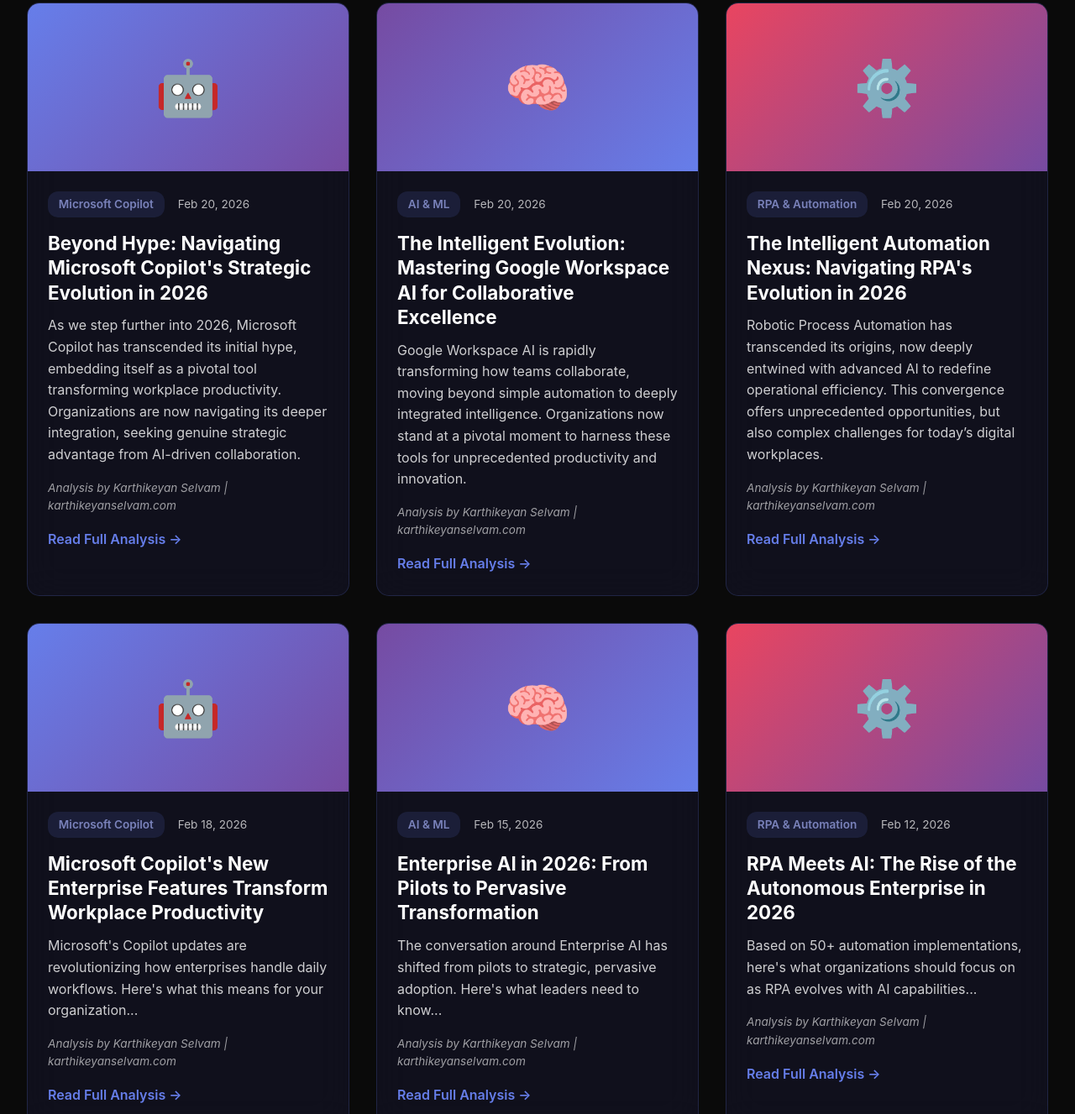
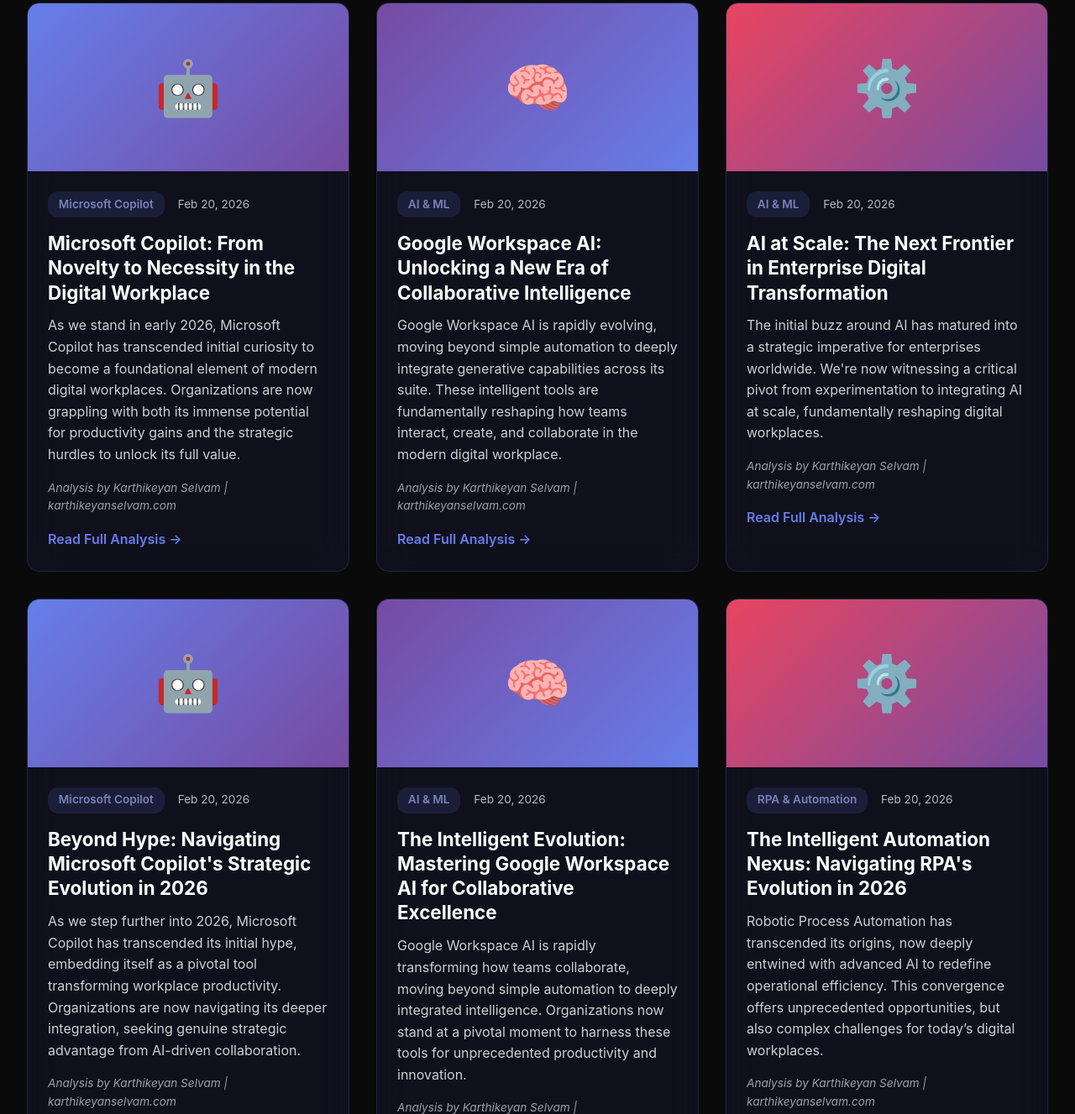
Before and after one commit to skarthik1710/karthik-website, a plain HTML site: page public/newsletter.html in a window 1280 px wide. Shown: the part 1119-2446 px from the top of the page at 84% size. Drawn offline with Linux system fonts and the light colour scheme.

Commit message:
🗞️ Auto newsletter update - 2026-02-20

```diff
--- a/public/newsletter.html
+++ b/public/newsletter.html
@@ -250,6 +250,51 @@
 <span class="article-category">Microsoft Copilot</span>
 <span class="article-date">Feb 20, 2026</span>
 </div>
+<h3 class="article-title">Microsoft Copilot: From Novelty to Necessity in the Digital Workplace</h3>
+<p class="article-excerpt">As we stand in early 2026, Microsoft Copilot has transcended initial curiosity to become a foundational element of modern digital workplaces. Organizations are now grappling with both its immense potential for productivity gains and the strategic hurdles to unlock its full value.</p>
+<p class="article-source">Analysis by Karthikeyan Selvam | karthikeyanselvam.com</p>
+<a class="read-more" onclick="openArticle('rHLszX7ry02uDGz0p7sr')" style="cursor:pointer;">Read Full Analysis →</a>
+</div>
+</article>
+<article class="article-card" data-category="ai">
+<div class="article-image" style="background: linear-gradient(135deg, #764ba2 0%, #667eea 100%); display: flex; align-items: center; justify-content: center; font-size: 4rem;">
+                    🧠
+                </div>
+<div class="article-content">
+<div class="article-meta">
+<span class="article-category">AI &amp; ML</span>
+<span class="article-date">Feb 20, 2026</span>
+</div>
+<h3 class="article-title">Google Workspace AI: Unlocking a New Era of Collaborative Intelligence</h3>
+<p class="article-excerpt">Google Workspace AI is rapidly evolving, moving beyond simple automation to deeply integrate generative capabilities across its suite. These intelligent tools are fundamentally reshaping how teams interact, create, and collaborate in the modern digital workplace.</p>
+<p class="article-source">Analysis by Karthikeyan Selvam | karthikeyanselvam.com</p>
+<a class="read-more" onclick="openArticle('YQ7XRaFkihblrfdC4EAV')" style="cursor:pointer;">Read Full Analysis →</a>
+</div>
+</article>
+<article class="article-card" data-category="ai">
+<div class="article-image" style="background: linear-gradient(135deg, #e94560 0%, #764ba2 100%); display: flex; align-items: center; justify-content: center; font-size: 4rem;">
+                    ⚙️
+                </div>
+<div class="article-content">
+<div class="article-meta">
+<span class="article-category">AI &amp; ML</span>
+<span class="article-date">Feb 20, 2026</span>
+</div>
+<h3 class="article-title">AI at Scale: The Next Frontier in Enterprise Digital Transformation</h3>
+<p class="article-excerpt">The initial buzz around AI has matured into a strategic imperative for enterprises worldwide. We're now witnessing a critical pivot from experimentation to integrating AI at scale, fundamentally reshaping digital workplaces.</p>
+<p class="article-source">Analysis by Karthikeyan Selvam | karthikeyanselvam.com</p>
+<a class="read-more" onclick="openArticle('hVwZXbm4CrWEIqSt5luT')" style="cursor:pointer;">Read Full Analysis →</a>
+</div>
+</article>
+<article class="article-card" data-category="copilot">
+<div class="article-image" style="background: linear-gradient(135deg, #667eea 0%, #764ba2 100%); display: flex; align-items: center; justify-content: center; font-size: 4rem;">
+                    🤖
+                </div>
+<div class="article-content">
+<div class="article-meta">
+<span class="article-category">Microsoft Copilot</span>
+<span class="article-date">Feb 20, 2026</span>
+</div>
 <h3 class="article-title">Beyond Hype: Navigating Microsoft Copilot's Strategic Evolution in 2026</h3>
 <p class="article-excerpt">As we step further into 2026, Microsoft Copilot has transcended its initial hype, embedding itself as a pivotal tool transforming workplace productivity. Organizations are now navigating its deeper integration, seeking genuine strategic advantage from AI-driven collaboration.</p>
 <p class="article-source">Analysis by Karthikeyan Selvam | karthikeyanselvam.com</p>
```
